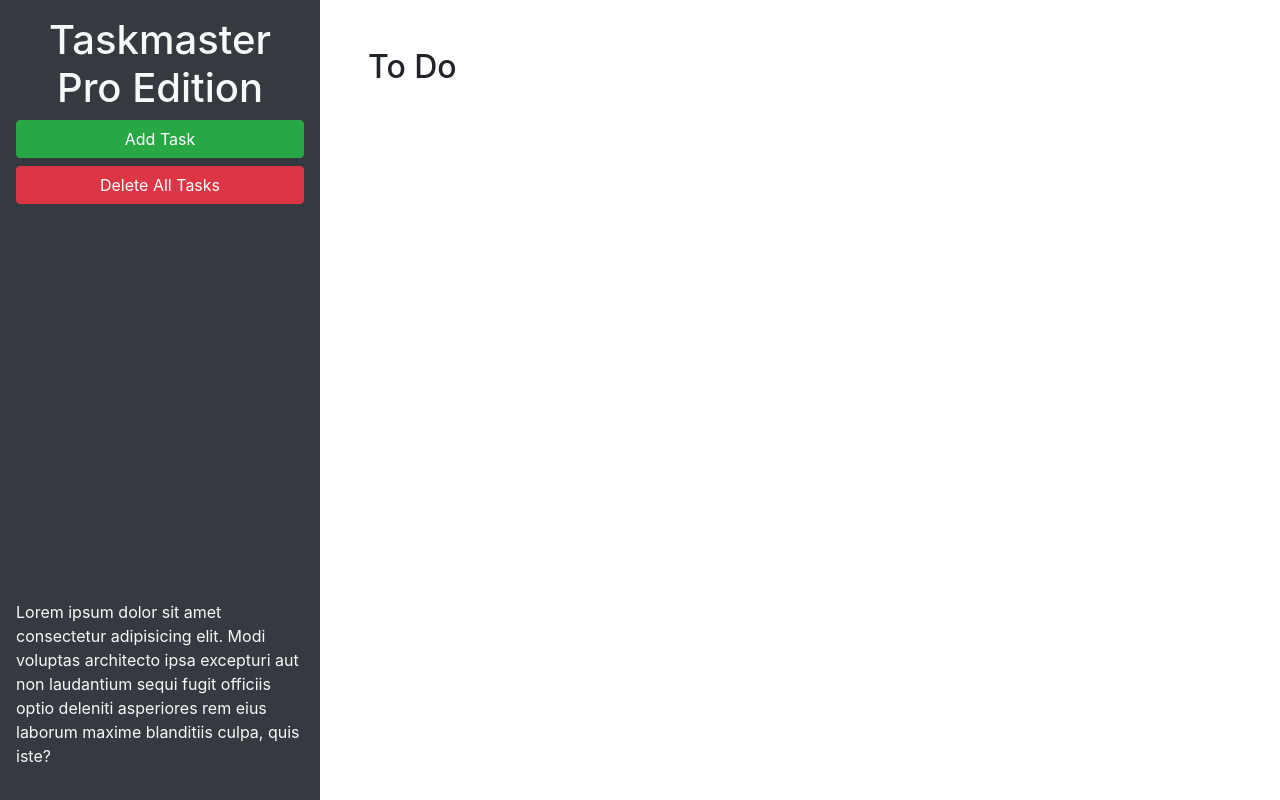
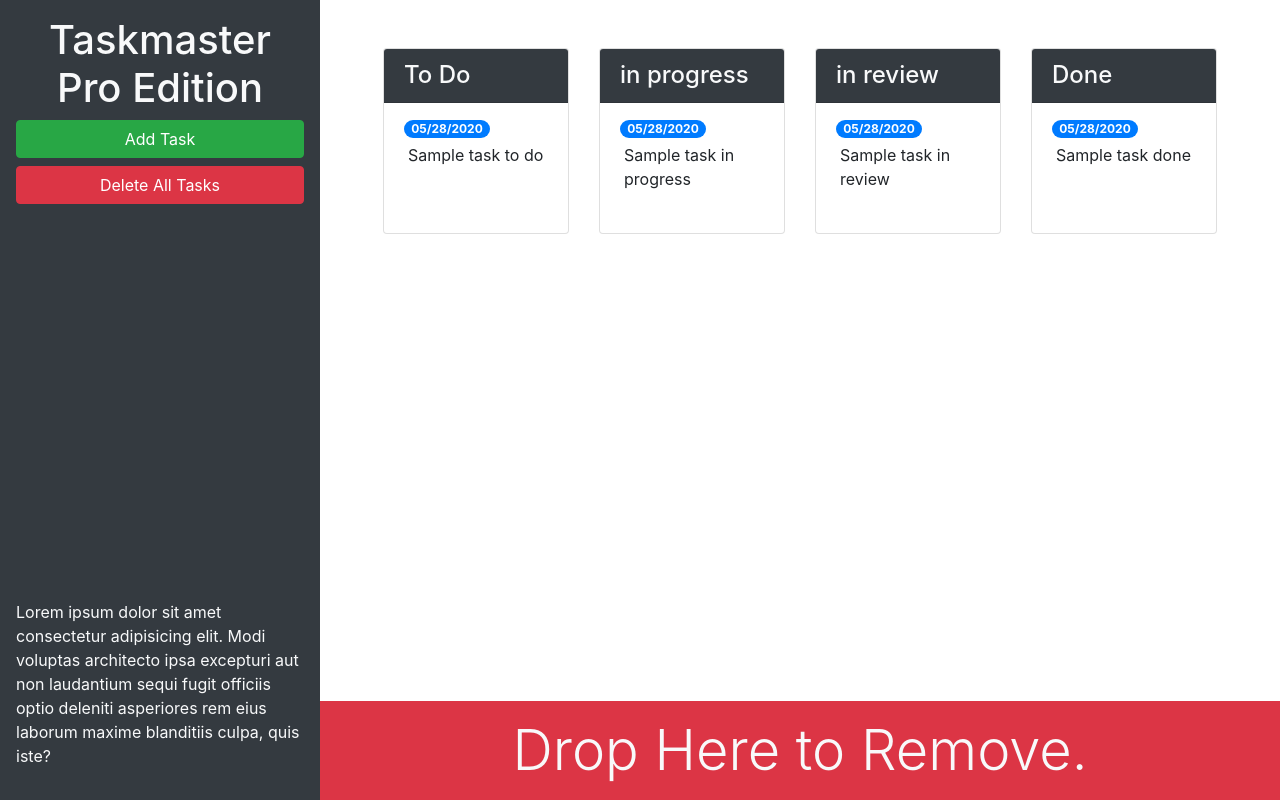
Before and after one commit to VN135766/taskmaster-pro, a plain HTML site: page index.html in a window 1280 px wide. Drawn offline with nearby package versions, Linux system fonts and the light colour scheme.

Commit message:
complete

```diff
--- a/index.html
+++ b/index.html
@@ -13,20 +13,82 @@
 <body>
 
   <div class="row min-vh-100 no-gutters">
-    <header class="col-12 col-lg-3 bg-dark text-light d-flex flex-column p-4 p-lg-3">
+    <header class="col-12 col-lg-3 bg-dark text-light sticky-top  d-flex flex-column p-4 p-lg-3">
       <h1 class="text-center">Taskmaster Pro Edition</h1>
       <button id="create-task" class="btn btn-block btn-success" data-toggle="modal" data-target="#task-form-modal">Add
         Task</button>
       <button id="remove-tasks" class="btn btn-block btn-danger">Delete All Tasks</button>
-      <p class="mt-auto">Lorem ipsum dolor sit amet consectetur adipisicing elit. Modi voluptas architecto ipsa
+      <p class="mt-auto d-none d-lg-block">Lorem ipsum dolor sit amet consectetur adipisicing elit. Modi voluptas architecto ipsa
         excepturi aut non
         laudantium sequi fugit officiis optio deleniti asperiores rem eius laborum maxime blanditiis culpa, quis iste?
       </p>
     </header>
-    <main class="col-12 col-lg-9">
-      <div class="m-5">
-        <h2>To Do</h2>
-        <ul id="list-toDo" class="list-group"> </ul>
+    <main class="col-12 col-lg-9 d-flex flex-column">
+      <div class="m-5 row justify-content-around">
+        <!-- todo start -->
+        <div class="col-12 col-md-6 col-xl-3 mb-3">
+          <div class="card">
+            <h4 class="card-header bg-dark text-light">
+              To Do
+            </h4>
+            <ul id="list-toDo" class="list-group list-group-flush">
+              <li class="list-group-item">
+                <span class="badge badge-primary badge-pill">05/28/2020</span>
+                <p class="m-1">Sample task to do</p>
+              </li>
+            </ul>
+          </div>
+        </div>
+        <!-- todo end -->
+        <!-- in progress start -->
+        <div class="col-12 col-md-6 col-xl-3 mb-3">
+          <div class="card">
+            <h4 class="card-header bg-dark text-light">
+              in progress
+            </h4>
+            <ul id="list-inprogress" class="list-group list-group-flush">
+              <li class="list-group-item">
+                <span class="badge badge-primary badge-pill">05/28/2020</span>
+                <p class="m-1">Sample task in progress</p>
+              </li>
+            </ul>
+          </div>
+        </div>
+        <!-- in progress end -->
+        <!-- in review start -->
+        <div class="col-12 col-md-6 col-xl-3 mb-3">
+          <div class="card">
+            <h4 class="card-header bg-dark text-light">
+              in review
+            </h4>
+            <ul id="list-inreview" class="list-group list-group-flush">
+              <li class="list-group-item">
+                <span class="badge badge-primary badge-pill">05/28/2020</span>
+                <p class="m-1">Sample task in review</p>
+              </li>
+            </ul>
+          </div>
+        </div>
+        <!-- in review end -->
+        <div class="col-12 col-md-6 col-xl-3 mb-3">
+          <div class="card">
+            <h4 class="card-header bg-dark text-light">
+              Done
+            </h4>
+            <ul id="list-done" class="list-group list-group-flush">
+              <li class="list-group-item">
+                <span class="badge badge-primary badge-pill">05/28/2020</span>
+                <p class="m-1">Sample task done</p>
+              </li>
+            </ul>
+          </div>
+        </div>
+        <!-- done end -->
+      </div>
+      <div id="trash" class="mt-auto">
+        <div class="w-100 bg-danger p-3 text-center text-light display-4">
+          Drop Here to Remove.
+        </div>
       </div>
     </main>
   </div>
@@ -46,11 +108,11 @@
           <form>
             <div class="form-group">
               <label for="modalTaskDescription">Task description</label>
-              <textarea id="modalTaskDescription" rows="3"></textarea>
+              <textarea id="modalTaskDescription" rows="3" class="form-control"></textarea>
             </div>
             <div class="form-group">
               <label for="modalDueDate">Due date</label>
-              <input type="text" id="modalDueDate" placeholder="mm/dd/yyyy" autocomplete="off" />
+              <input type="text" class="form-control" id="modalDueDate" placeholder="mm/dd/yyyy" autocomplete="off" />
             </div>
           </form>
         </div>
```
